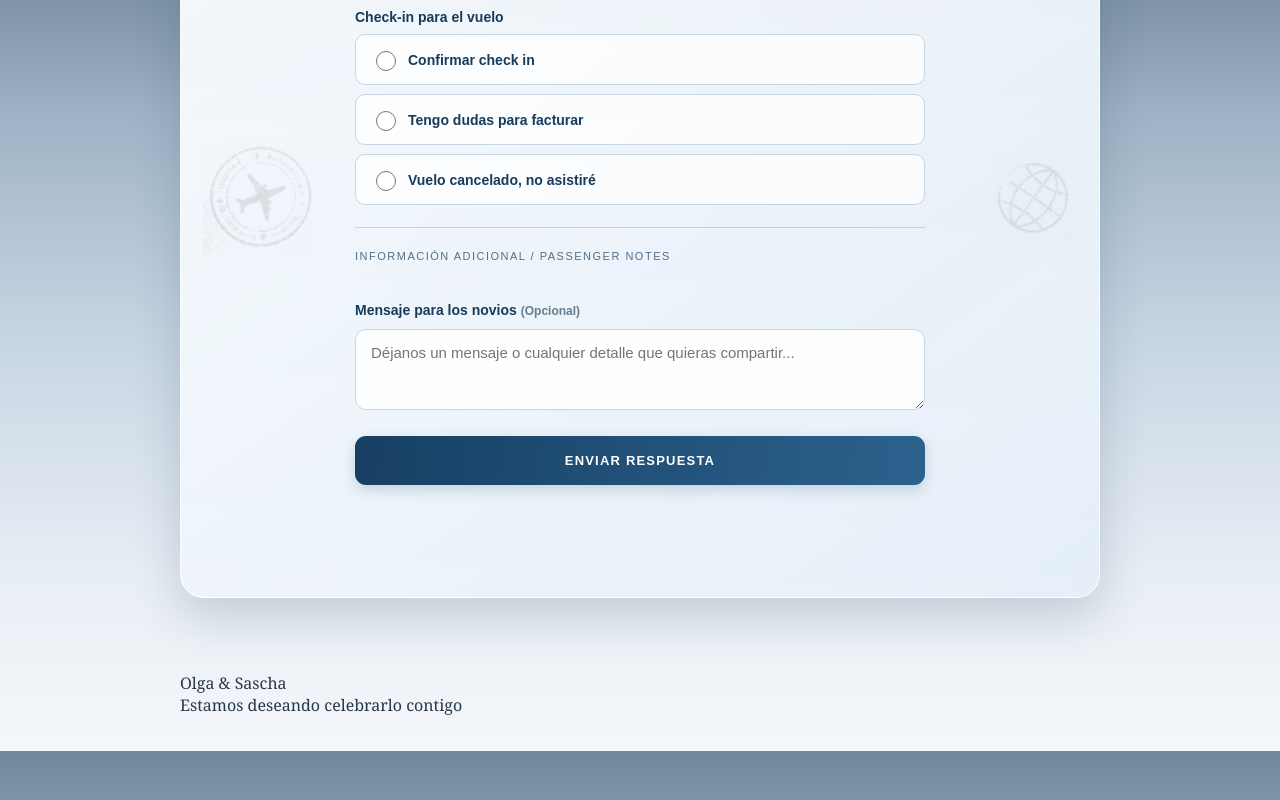
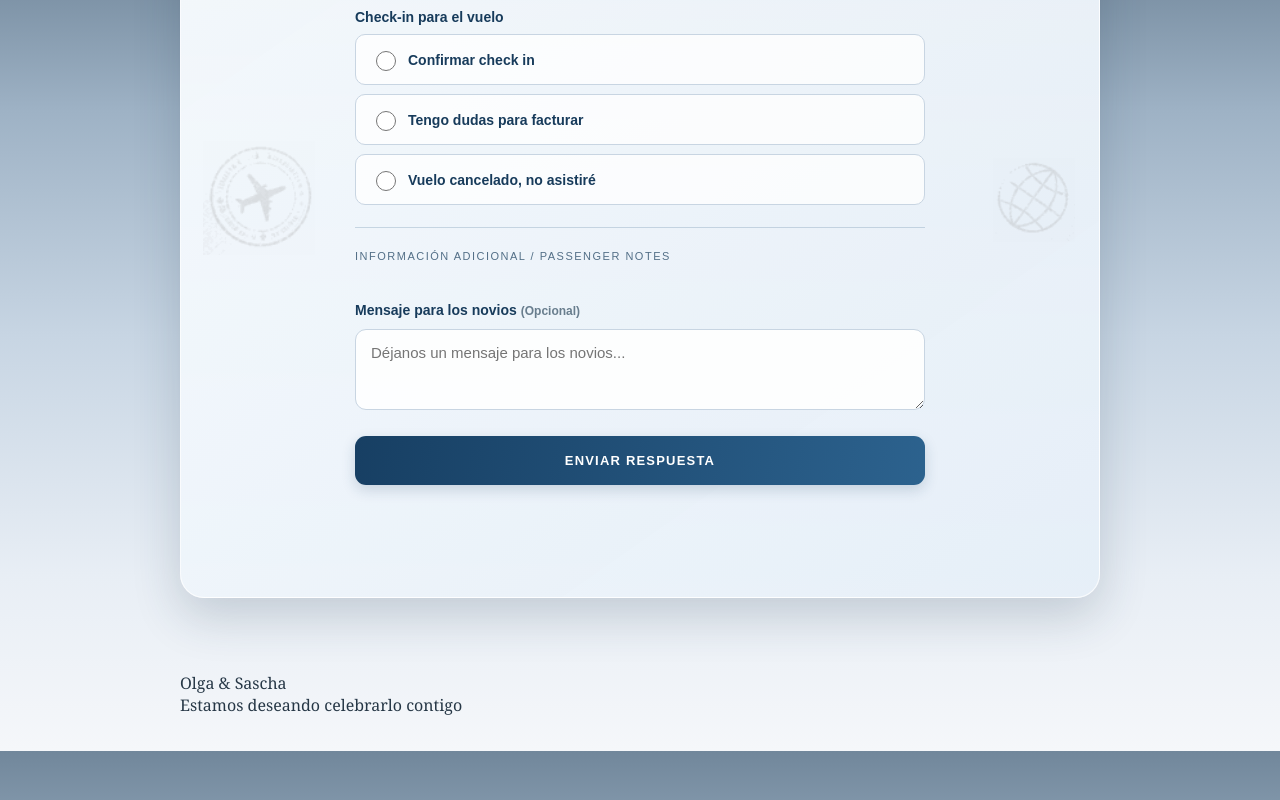
Before and after one commit to saschafly/Boda-Olga-Sascha, a plain HTML site: page index.html in a window 1280 px wide. Shown: the part 2449-3249 px from the top of the page. Drawn offline with nearby package versions, Linux system fonts and the light colour scheme.

```diff
--- a/index.html
+++ b/index.html
@@ -550,7 +550,7 @@ main:before{display:none}
 <div class="field"><label for="diet">Alergias, intolerancias o necesidades alimentarias</label><textarea id="diet" name="diet" rows="3" placeholder="Indica también si alguien necesita un menú especial"></textarea></div>
 
 </div>
-<div class="field"><label for="message">Mensaje para los novios <span class="hint">(Opcional)</span></label><textarea id="message" name="message" rows="3" placeholder="Déjanos un mensaje o cualquier detalle que quieras compartir..."></textarea></div>
+<div class="field"><label for="message">Mensaje para los novios <span class="hint">(Opcional)</span></label><textarea id="message" name="message" rows="3" placeholder="Déjanos un mensaje para los novios..."></textarea></div>
 <button class="submit" type="submit">Enviar respuesta</button>
 </div></form><div class="success" id="success" role="status"><h3>¡Muchas gracias!</h3><p>Tu respuesta se ha preparado correctamente en esta demostración.<br>En la versión publicada, las respuestas quedarán guardadas para que podamos organizarnos.</p></div></section><div class="names">Olga & Sascha</div><div>Estamos deseando celebrarlo contigo</div></footer>
 </main></div>
```
